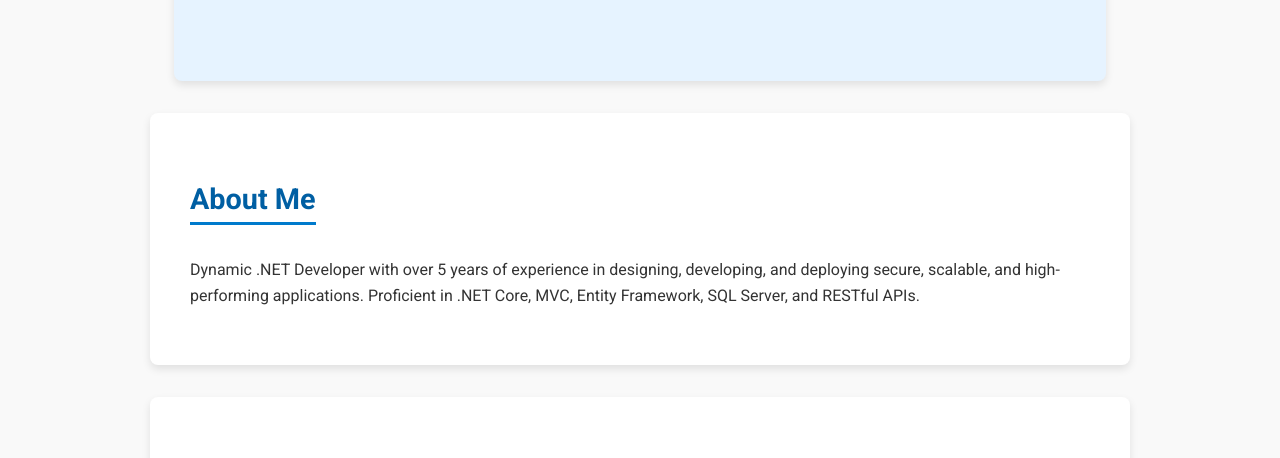
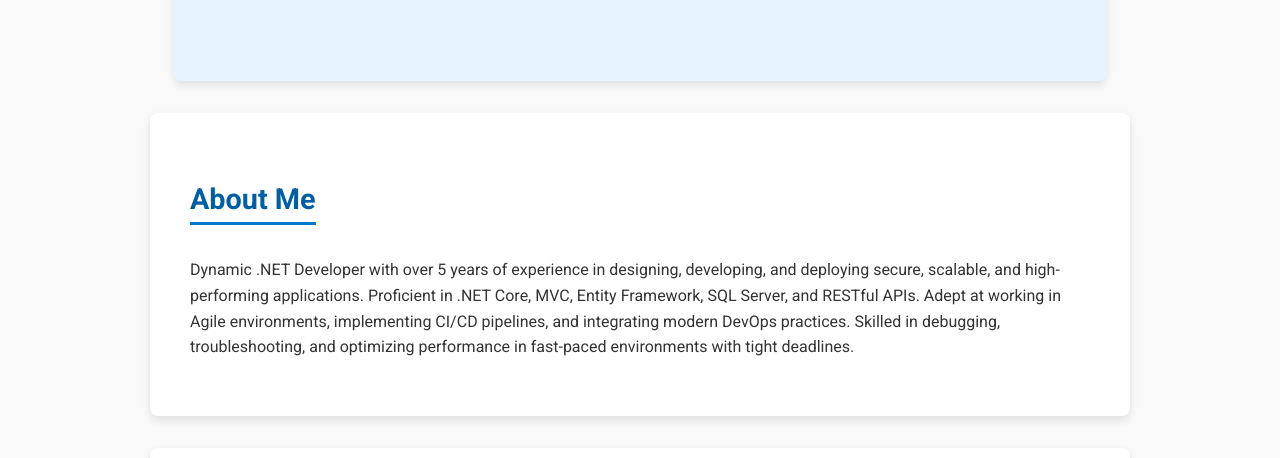
Before and after one commit to arunmaravindan/portfolio, a plain HTML site: page index.html in a window 1280 px wide. Shown: the part 298-756 px from the top of the page. Drawn offline with Linux system fonts and the light colour scheme.

Commit message:
Update index.html

```diff
--- a/index.html
+++ b/index.html
@@ -145,7 +145,10 @@
 
     <section id="about">
         <h2>About Me</h2>
-        <p>Dynamic .NET Developer with over 5 years of experience in designing, developing, and deploying secure, scalable, and high-performing applications. Proficient in .NET Core, MVC, Entity Framework, SQL Server, and RESTful APIs.</p>
+        <p>Dynamic .NET Developer with over 5 years of experience in designing, developing, and deploying secure, scalable,
+and high-performing applications. Proficient in .NET Core, MVC, Entity Framework, SQL Server, and RESTful APIs.
+Adept at working in Agile environments, implementing CI/CD pipelines, and integrating modern DevOps practices.
+Skilled in debugging, troubleshooting, and optimizing performance in fast-paced environments with tight deadlines.</p>
     </section>
 
     <section id="projects">
```
